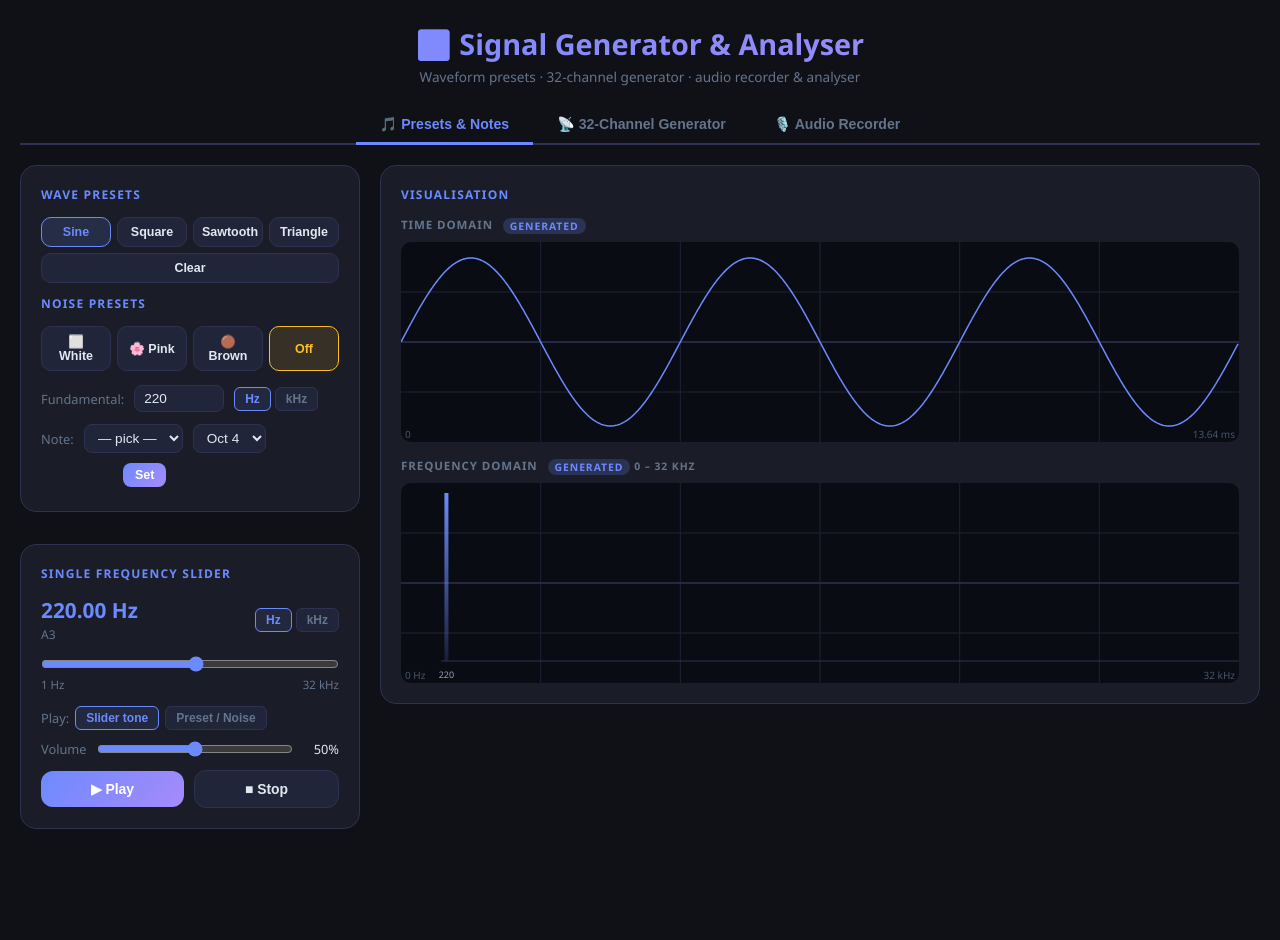
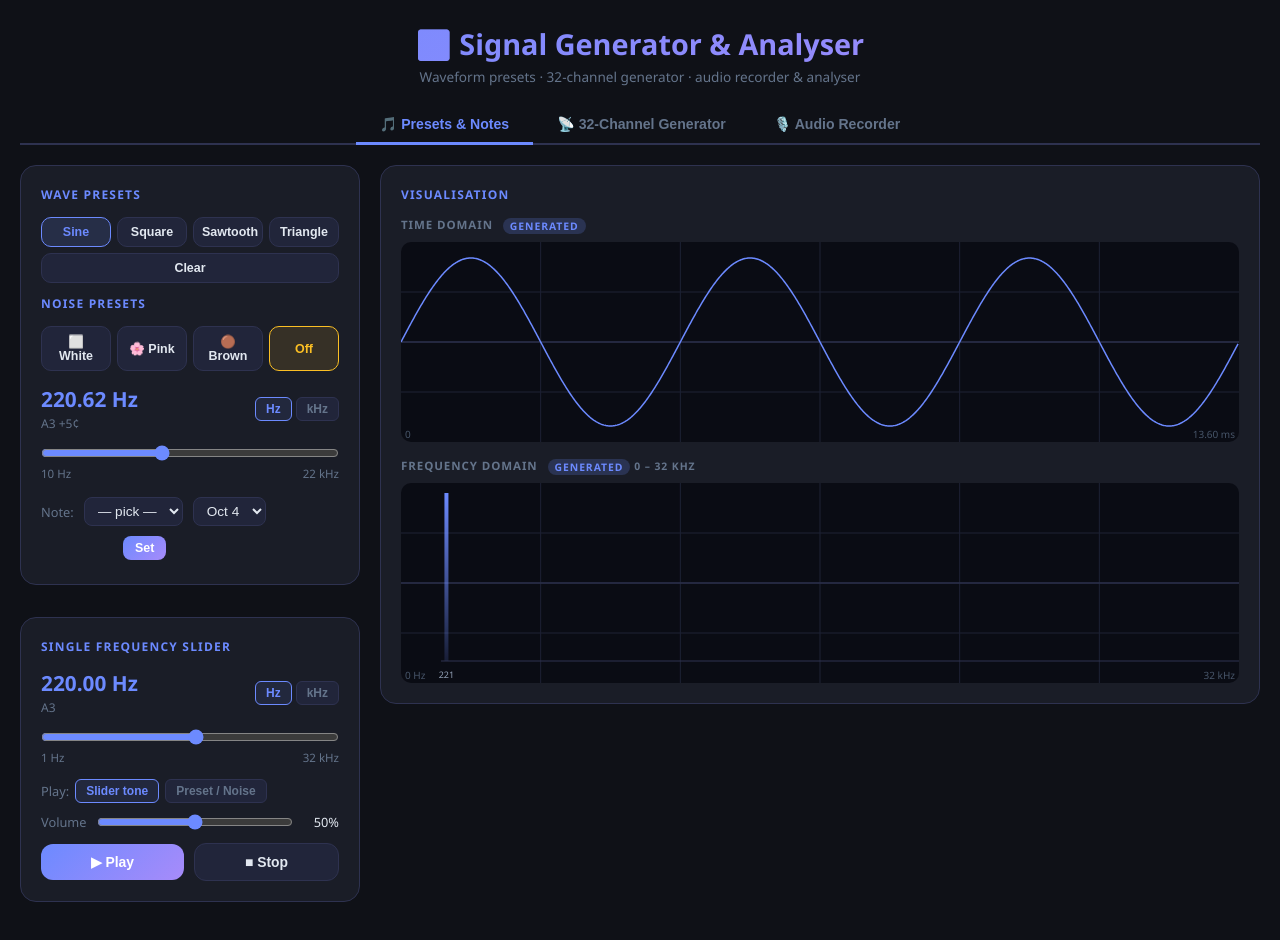
Before and after one commit to jaredchurch/signal_generator, a website: page index.html in a window 1280 px wide. Both pictures are taken after a click on the button "Set". Before the commit the page ends 889 px from the top, so only its background shows below. Drawn offline with Linux system fonts and the light colour scheme.

Commit message:
change fundamental frequency to a slider

```diff
--- a/index.html
+++ b/index.html
@@ -165,12 +165,21 @@
         </div>
 
         <!-- Fundamental -->
-        <div class="flex-row" style="margin-bottom:12px;">
-          <label class="small">Fundamental:</label>
-          <input type="number" id="fundamental" value="220" min="0.001" max="32000" step="any" style="width:90px;" oninput="onFundamentalChange()"/>
-          <div class="flex-row" style="gap:4px;">
-            <button class="unit-btn active" id="unit-hz"  onclick="setFundUnit('hz')">Hz</button>
-            <button class="unit-btn"        id="unit-khz" onclick="setFundUnit('khz')">kHz</button>
+        <div class="freq-slider-wrap" style="margin-bottom:16px;">
+          <div class="freq-slider-header">
+            <div>
+              <div class="freq-slider-val" id="fundamental-display">220.00 Hz</div>
+              <div class="freq-slider-sub" id="fundamental-note-display"></div>
+            </div>
+            <div class="flex-row" style="gap:4px;">
+              <button class="unit-btn active" id="unit-hz"  onclick="setFundUnit('hz')">Hz</button>
+              <button class="unit-btn"        id="unit-khz" onclick="setFundUnit('khz')">kHz</button>
+            </div>
+          </div>
+          <input type="range" id="fundamental-slider" min="0" max="1000" step="1" value="402" style="width:100%;height:8px;" oninput="onFundamentalSliderChange()"/>
+          <div style="display:flex;justify-content:space-between;margin-top:4px;">
+            <span style="font-size:.72rem;color:var(--muted);">10 Hz</span>
+            <span style="font-size:.72rem;color:var(--muted);">22 kHz</span>
           </div>
         </div>
 
@@ -389,9 +398,14 @@ function closestNote(hz) {
   return `${note}${oct}${cents===0?'':` ${cents>0?'+':''}${cents}¢`}`;
 }
 
-// Log-scale helpers (1 Hz – 32000 Hz mapped to 0–1000)
+// Log-scale helpers for single freq slider (1 Hz – 32 kHz)
 function sliderToHz(v) { return Math.pow(MAX_FREQ, v/1000); }
 function hzToSlider(hz) { return Math.round(1000*Math.log(hz)/Math.log(MAX_FREQ)); }
+
+// Log-scale helpers for fundamental slider (10 Hz – 22000 Hz)
+const MIN_FUND = 10, MAX_FUND = 22000;
+function fundSliderToHz(v) { return Math.pow(MAX_FUND/MIN_FUND, v/1000) * MIN_FUND; }
+function fundHzToSlider(hz) { return Math.round(1000*Math.log(hz/MIN_FUND)/Math.log(MAX_FUND/MIN_FUND)); }
 
 // ── Shared AudioContext ──
 let audioCtx = null;
@@ -431,6 +445,9 @@ function initP1() {
   p1SliderHz = 220;
   document.getElementById('single-freq-range').value = hzToSlider(220);
   updateSliderDisplay();
+  // Fundamental slider init
+  document.getElementById('fundamental-slider').value = fundHzToSlider(220);
+  updateFundamentalDisplay();
   // init components
   p1Components = Array.from({length:NUM}, ()=>({freq:0,amp:0}));
   applyPreset('sine');
@@ -438,21 +455,42 @@ function initP1() {
 
 /* Fundamental unit */
 function setFundUnit(u) {
-  const inp = document.getElementById('fundamental');
-  const hz  = p1FundUnit==='khz' ? (parseFloat(inp.value)||0)*1000 : (parseFloat(inp.value)||0);
   p1FundUnit = u;
-  inp.value  = u==='khz' ? +((hz/1000).toFixed(5)) : +(hz.toFixed(2));
   document.getElementById('unit-hz').classList.toggle('active', u==='hz');
   document.getElementById('unit-khz').classList.toggle('active', u==='khz');
-  onFundamentalChange();
+  updateFundamentalDisplay();
+  const active = document.querySelector('.preset-btn.active');
+  if (active && active.dataset.preset && active.dataset.preset!=='clear') applyPreset(active.dataset.preset);
 }
 function getFundHz() {
-  const v = parseFloat(document.getElementById('fundamental').value)||0;
-  return p1FundUnit==='khz' ? v*1000 : v;
+  const sliderVal = parseInt(document.getElementById('fundamental-slider').value);
+  return fundSliderToHz(sliderVal);
 }
-function onFundamentalChange() {
-  const active = document.querySelector('.preset-btn.active');
-  if (active && active.dataset.preset && active.dataset.preset!=='clear') applyPreset(active.dataset.preset);
+function onFundamentalSliderChange() {
+  updateFundamentalDisplay();
+  const active = document.querySelector('.preset-btn[data-preset].active');
+  const presetName = active ? active.dataset.preset : null;
+  if (presetName && presetName !== 'clear') {
+    const f0 = Math.max(MIN_FUND, getFundHz());
+    p1Components = Array.from({length:NUM}, ()=>({freq:0,amp:0}));
+    if (presetName === 'sine') { p1Components[0]={freq:f0,amp:1}; }
+    else if (presetName === 'square') { let s=0; for(let n=1;n<=63&&s<NUM;n+=2){ const f=f0*n; if(f>MAX_FREQ)break; p1Components[s++]={freq:f,amp:1/n}; } }
+    else if (presetName === 'sawtooth') { for(let n=1;n<=NUM;n++){ const f=f0*n; if(f>MAX_FREQ)break; p1Components[n-1]={freq:f,amp:1/n}; } }
+    else if (presetName === 'triangle') { let s=0; for(let n=1;n<=63&&s<NUM;n+=2){ const f=f0*n; if(f>MAX_FREQ)break; p1Components[s++]={freq:f,amp:1/(n*n)}; } }
+
+    if (p1PresetPlaying) {
+      updatePresetOscFreqs();
+    } else {
+      drawP1Graphs();
+    }
+  }
+}
+function updateFundamentalDisplay() {
+  const sliderVal = parseInt(document.getElementById('fundamental-slider').value);
+  const hz = fundSliderToHz(sliderVal);
+  const disp = p1FundUnit==='khz' ? `${(hz/1000).toFixed(4)} kHz` : hz>=1000 ? `${(hz/1000).toFixed(3)} kHz` : `${hz.toFixed(2)} Hz`;
+  document.getElementById('fundamental-display').textContent = disp;
+  document.getElementById('fundamental-note-display').textContent = closestNote(hz);
 }
 
 /* Note picker */
@@ -467,10 +505,11 @@ function setFundamentalFromNote() {
   const note = document.getElementById('note-select').value;
   const oct  = document.getElementById('octave-select').value;
   if (!note) return;
-  const f = Math.min(noteToFreq(note, oct), MAX_FREQ);
-  const disp = p1FundUnit==='khz' ? +((f/1000).toFixed(5)) : +(f.toFixed(2));
-  document.getElementById('fundamental').value = disp;
-  onFundamentalChange();
+  const f = Math.max(MIN_FUND, Math.min(noteToFreq(note, oct), MAX_FUND));
+  document.getElementById('fundamental-slider').value = fundHzToSlider(f);
+  updateFundamentalDisplay();
+  const active = document.querySelector('.preset-btn.active');
+  if (active && active.dataset.preset && active.dataset.preset!=='clear') applyPreset(active.dataset.preset);
 }
 
 /* Single freq slider */
@@ -494,6 +533,19 @@ function updateSliderDisplay() {
 }
 function updateSingleOscFreq() {
   if (p1SingleOsc) p1SingleOsc.frequency.setTargetAtTime(p1SliderHz, audioCtx.currentTime, 0.01);
+}
+
+function updatePresetOscFreqs() {
+  if (!p1PresetPlaying || p1PresetNoise) return;
+  const active = p1Components.filter(c=>c.freq>0&&c.amp>0);
+  if (!active.length) return;
+  const total = active.reduce((s,c)=>s+c.amp,0)||1;
+  p1PresetOscs.forEach((item, i) => {
+    if (i < active.length) {
+      item.osc.frequency.setTargetAtTime(active[i].freq, audioCtx.currentTime, 0.01);
+      item.g.gain.setTargetAtTime(active[i].amp/total, audioCtx.currentTime, 0.01);
+    }
+  });
 }
 
 /* ── Unified Page-1 play controls ── */
```
